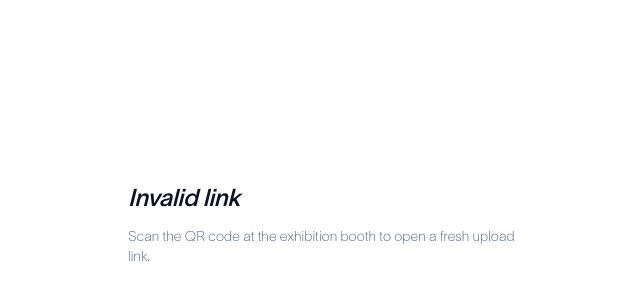
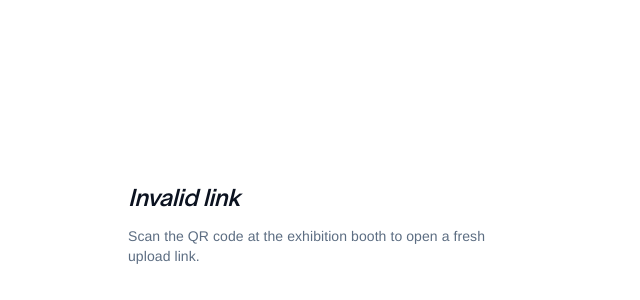
Before and after one commit to Amory0709/WhatIfStudio, a Next.js app in the folder apps/web/: page /mobile-upload in a window 1280 px wide. Shown: the part 176-476 px from the top of the page, without its empty margins (312-952 px from the left). Built offline with nearby package versions, Linux system fonts and the light colour scheme.

Commit message:
Support GitHub Pages project paths for liquid glass preview

```diff
--- a/apps/web/app/globals.css
+++ b/apps/web/app/globals.css
@@ -1,21 +1,3 @@
-/* SLBSans — Schlumberger brand sans (vendored from
-   https://github.com/Amory0709/SLB100FamilyDay/tree/main/assets/fonts
-   The slb.com CDN does not send CORS headers, so cross-origin @font-face
-   fails in dev. We host the woff2 locally under /public/fonts/.) */
-@font-face {
-  font-family: 'SLBSans';
-  font-weight: 400;
-  font-style: normal;
-  font-display: swap;
-  src: url('/fonts/SLBSans-Regular.woff2') format('woff2');
-}
-@font-face {
-  font-family: 'SLBSans';
-  font-weight: 700;
-  font-style: normal;
-  font-display: swap;
-  src: url('/fonts/SLBSans-Bold.woff2') format('woff2');
-}
 @tailwind base;
 @tailwind components;
 @tailwind utilities;
@@ -38,7 +20,7 @@
     color: var(--color-foreground);
   }
   body {
-    font-family: 'SLBSans', 'Helvetica Neue', Helvetica, Arial, system-ui, sans-serif;
+    font-family: var(--font-slb), 'Helvetica Neue', Helvetica, Arial, system-ui, sans-serif;
     -webkit-font-smoothing: antialiased;
     letter-spacing: 0.005em;
     scrollbar-width: none;
@@ -47,7 +29,7 @@
 
   /* Headings use SLBSans Bold; italic for the editorial touch (was Instrument Serif). */
   h1, h2, h3, h4, h5, h6 {
-    font-family: 'SLBSans', 'Helvetica Neue', Helvetica, Arial, sans-serif;
+    font-family: var(--font-slb), 'Helvetica Neue', Helvetica, Arial, sans-serif;
     font-weight: 700;
     letter-spacing: -0.01em;
   }
--- a/apps/web/app/layout.tsx
+++ b/apps/web/app/layout.tsx
@@ -1,6 +1,15 @@
 import "./globals.css";
+import localFont from "next/font/local";
 import type { Metadata } from "next";
+const slb = localFont({
+  src: [
+    { path: '../public/fonts/SLBSans-Regular.woff2', weight: '400' },
+    { path: '../public/fonts/SLBSans-Bold.woff2', weight: '700' },
+  ],
+  variable: '--font-slb',
+  display: 'swap',
+});
 export const metadata: Metadata = { title: "WhatIf Studio · SLB", description: "Step into the frame." };
 export default function RootLayout({ children }: { children: React.ReactNode }) {
-  return (<html lang="en"><body className="min-h-screen bg-paper text-ink antialiased">{children}</body></html>);
+  return (<html lang="en" className={slb.variable}><body className="min-h-screen bg-paper text-ink antialiased">{children}</body></html>);
 }
--- a/apps/web/app/print/[id]/page.tsx
+++ b/apps/web/app/print/[id]/page.tsx
@@ -1,3 +1,4 @@
+import { sitePath } from '@/lib/site-path';
 import { notFound } from "next/navigation";
 import { loadOne, loadGallery } from "@/lib/gallery";
 import { StudioShell } from "@/components/ag/StudioShell";
@@ -17,7 +18,7 @@ export default async function PrintPage({ params }: { params: { id: string } })
   if (!art) return notFound();
   // SSR placeholder so ResultView renders into HTML. The client effect below replaces
   // this with the real sessionStorage blob URL (the swapped-face PNG) once mounted.
-  const initialPrintUrl = art.image ?? `/gallery/${params.id}.jpg`;
+  const initialPrintUrl = sitePath(art.image ?? `/gallery/${params.id}.jpg`);
   return (
     <main className="relative min-h-screen overflow-hidden">
       <StudioShell items={items} initialId={params.id} initialStep="result" initialPrintUrl={initialPrintUrl} />
--- a/apps/web/components/ag/StudioShell.tsx
+++ b/apps/web/components/ag/StudioShell.tsx
@@ -1,4 +1,5 @@
 "use client";
+import { sitePath } from '@/lib/site-path';
 import { useState, useEffect } from 'react';
 import { AnimatePresence, motion } from 'framer-motion';
 import { ChevronLeft } from 'lucide-react';
@@ -57,25 +58,25 @@ export function StudioShell({
   const handleSelect = (img: AGArtwork) => {
     setSelected(img);
     setStep('detail');
-    if (typeof window !== 'undefined') window.history.replaceState(null, '', '/swap/' + img.sourceId);
+    if (typeof window !== 'undefined') window.history.replaceState(null, '', sitePath('/swap/' + img.sourceId));
   };
 
   const handleComplete = (url: string) => {
     setPrintUrl(url);
     setStep('result');
     if (typeof window !== 'undefined' && selected) {
-      window.history.replaceState(null, '', '/print/' + selected.sourceId);
+      window.history.replaceState(null, '', sitePath('/print/' + selected.sourceId));
     }
   };
 
   const handleBack = () => {
     if (step === 'result') {
       setStep('detail');
-      if (typeof window !== 'undefined' && selected) window.history.replaceState(null, '', '/swap/' + selected.sourceId);
+      if (typeof window !== 'undefined' && selected) window.history.replaceState(null, '', sitePath('/swap/' + selected.sourceId));
     } else if (step === 'detail') {
       setStep('gallery');
       setSelected(null);
-      if (typeof window !== 'undefined') window.history.replaceState(null, '', '/');
+      if (typeof window !== 'undefined') window.history.replaceState(null, '', sitePath('/'));
     }
   };
 
@@ -83,7 +84,7 @@ export function StudioShell({
     setStep('gallery');
     setSelected(null);
     setPrintUrl(null);
-    if (typeof window !== 'undefined') window.history.replaceState(null, '', '/');
+    if (typeof window !== 'undefined') window.history.replaceState(null, '', sitePath('/'));
   };
 
   return (
--- a/apps/web/components/ag/types.ts
+++ b/apps/web/components/ag/types.ts
@@ -1,3 +1,5 @@
+import { sitePath } from '@/lib/site-path';
+
 export type AGArtwork = {
   /** Unique carousel key (fig-N for filler slots). */
   id: string;
@@ -66,7 +68,7 @@ export function buildAGItems(
         artist: r.artist ?? 'Curated',
         year: r.year ?? 2026,
         palette: r.palette ?? PALETTE_LABELS[i % PALETTE_LABELS.length],
-        image,
+        image: sitePath(image),
       });
     } else {
       items.push({
@@ -76,7 +78,7 @@ export function buildAGItems(
         artist: 'Curated',
         year: 2026,
         palette: PALETTE_LABELS[i % PALETTE_LABELS.length],
-        image,
+        image: sitePath(image),
       });
     }
   }
--- /dev/null
+++ b/apps/web/lib/site-path.ts
@@ -0,0 +1,6 @@
+/** Prefix same-origin assets and routes for a GitHub Pages project site. */
+export function sitePath(path: string): string {
+  const base = (process.env.NEXT_PUBLIC_BASE_PATH || '').replace(/\/$/, '');
+  if (!base || !path.startsWith('/') || path.startsWith('//') || path === base || path.startsWith(base + '/')) return path;
+  return base + path;
+}
--- a/apps/web/next.config.mjs
+++ b/apps/web/next.config.mjs
@@ -12,7 +12,10 @@
 // demand. NODE_ENV is set by `next dev`/`next build` for us.
 /** @type {import("next").NextConfig} */
 const isProd = process.env.NODE_ENV === 'production';
+const basePath = (process.env.NEXT_PUBLIC_BASE_PATH || '').replace(/\/$/, '');
 const nextConfig = {
+  basePath,
+  ...(basePath && { trailingSlash: true }),
   // Pure static export → drops into apps/web/out, then FastAPI serves it.
   ...(isProd && { output: 'export' }),
   // next/image is not used, but keep unoptimized in case a child component pulls it in.
```
Also changed, not shown: 1 other file (tests, documents, lock files or other folders).
